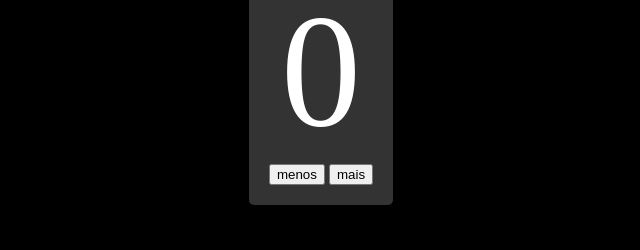
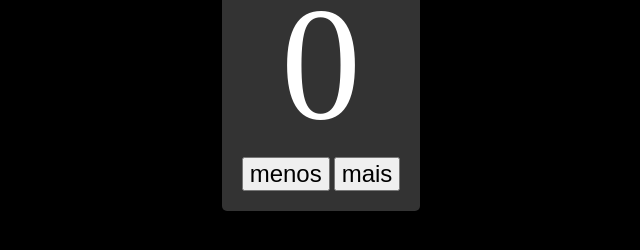
Before and after one commit to VaniaEloiza/contador, a plain HTML site: page index.html in a window 1280 px wide. Shown: the part 332-582 px from the top of the page, without its empty margins (319-959 px from the left). Drawn offline with Linux system fonts and the light colour scheme.

Commit message:
Update index.html

```diff
--- a/index.html
+++ b/index.html
@@ -25,6 +25,9 @@
 
                 p {
                     font-size: 20vh;
+                }
+                button {
+                    font-size: 3vh
                 }
             </style>
         </head>
```
